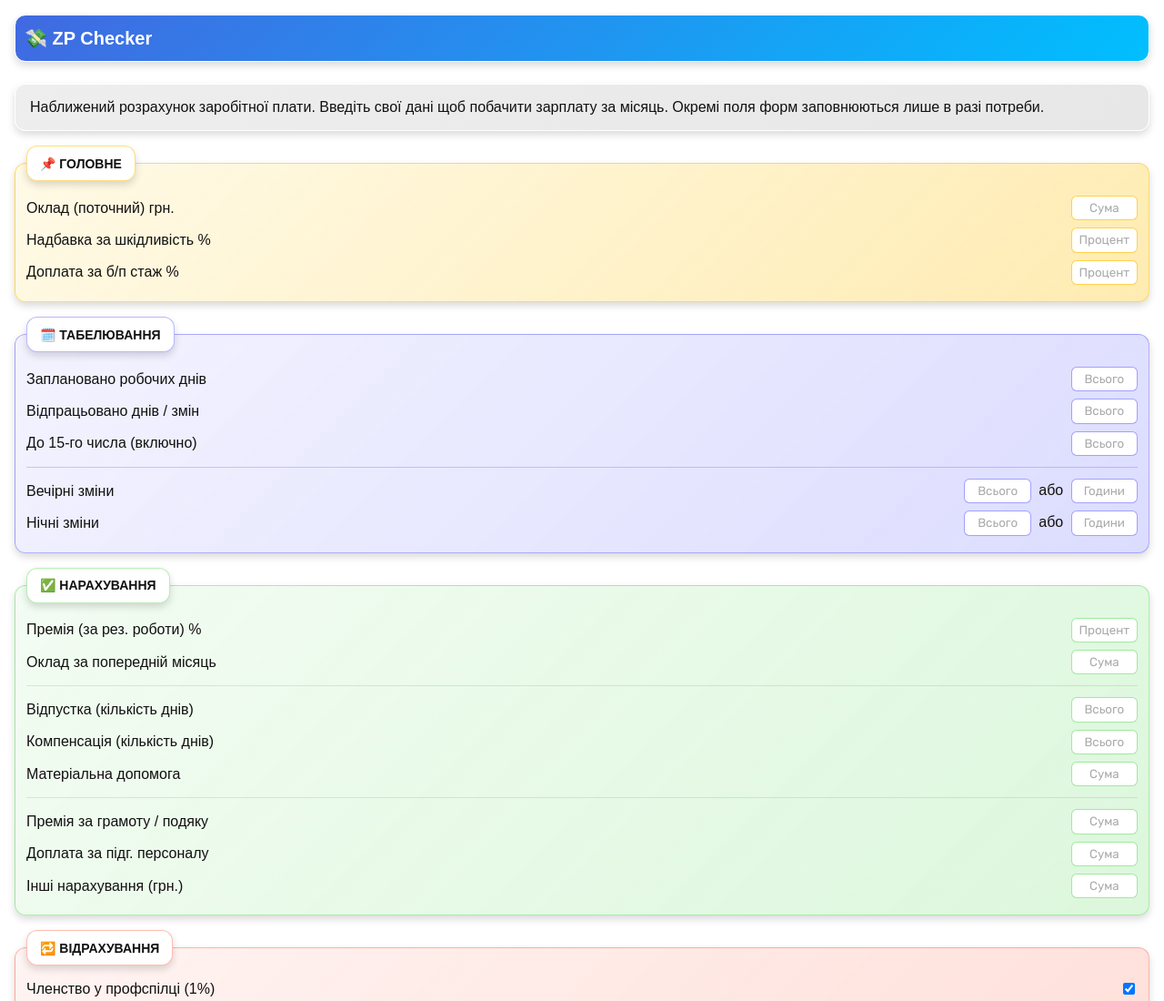
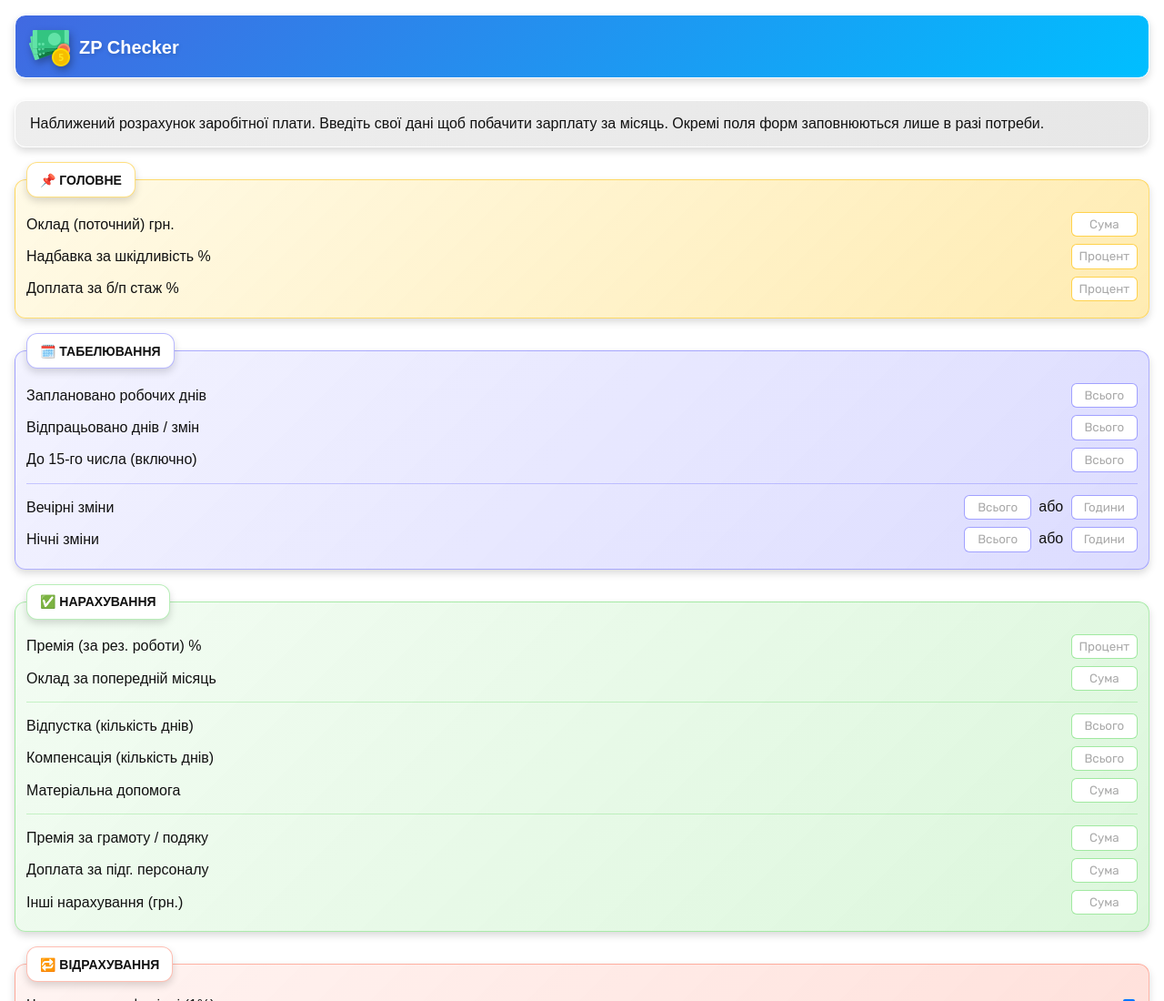
Before and after one commit to panteleimonov/zp-checker, a plain HTML site: page index.html in a window 1280 px wide. Shown: the top 1100 px of the page at 91% size. Drawn offline with Linux system fonts and the light colour scheme; a web font is replaced by a local one.

Commit message:
Added new logo. Changed header CSS

```diff
--- a/index.html
+++ b/index.html
@@ -17,7 +17,10 @@
 
 	<body>
 		<header class="header">
-			<h1 class="logo-header">💸 ZP Checker</h1>
+			<div class="logo-header">
+				<img src="./assets/logo-money-96.png" alt="Logo" class="logo" />
+				<h1>ZP Checker</h1>
+			</div>
 		</header>
 
 		<section class="main">
--- a/style-beta.css
+++ b/style-beta.css
@@ -81,16 +81,31 @@ input::placeholder {
 }
 
 .logo-header {
-  display: block;
-  margin: 0;
-  padding: 0.5em;
-  font-size: 1.25em;
-  line-height: 1.5;
+  display: flex;
+  align-items: center;
   color: #fff;
+  padding: 0.5em 0.75em 0.75em;
+  /* +0.25em to bottom - для корекції візуальної ваги лого */
   background: var(--header-bg);
   border: 1px solid #fff;
   border-radius: 12px;
   box-shadow: var(--main-shadow);
+}
+
+.logo-header h1 {
+  margin: 0;
+  margin-left: 0.5em;
+  padding-top: 0.25em;
+  /* padding-top - для вирівнювання по відношенню до візуальної ваги лого */
+  font-size: 1.25em;
+  line-height: 1;
+  text-shadow: 1px 2px 4px rgba(0, 0, 0, 0.15);
+}
+
+.logo-header .logo {
+  height: 48px;
+  width: auto;
+  filter: drop-shadow(2px 4px 4px rgba(0, 0, 0, 0.30));
 }
 
 /* ================= MAIN ================= */
@@ -112,10 +127,6 @@ input::placeholder {
   justify-content: space-between;
   align-items: center;
   margin-bottom: 0.5em;
-  /* font-family: 'Roboto Condensed', sans-serif;
-  font-optical-sizing: auto;
-  font-weight: normal;
-  font-style: normal; */
 }
 
 label {
```
Also changed, not shown: assets/logo-money-96.png (added), assets/logo_money-96.png (added).
